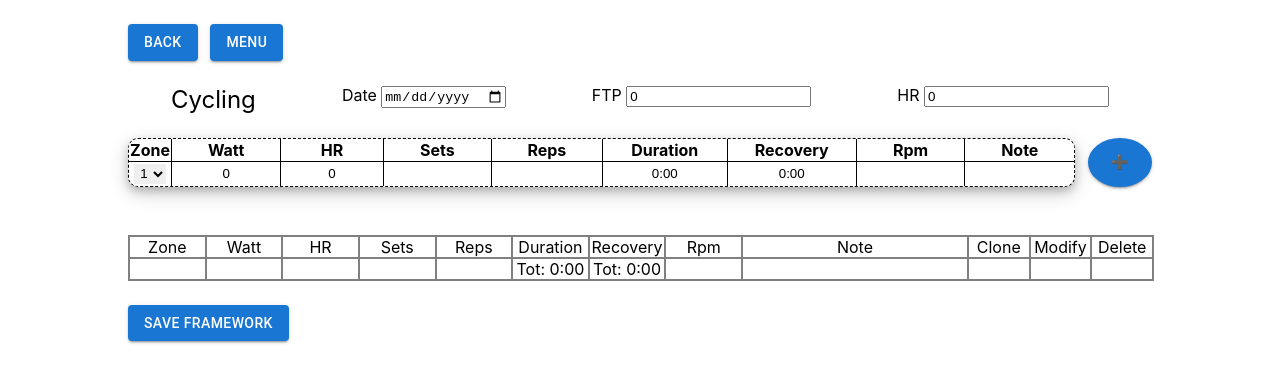
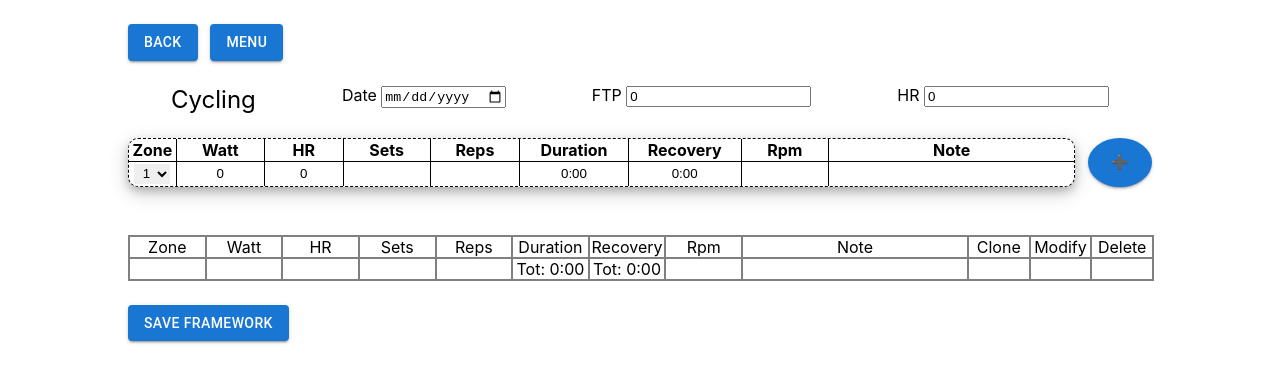
Before and after one commit to Federico836/gestione_all_outdoor, a React (Create React App) app: page / in a window 1280 px wide. Both pictures are taken after a click on the button "WRITE FRAMEWORK". Shown: the top 382 px of the page. Built offline with nearby package versions, Linux system fonts and the light colour scheme.

Commit message:
ridimensionata tabella add riga

```diff
--- a/src/componenti/scriviFramewrok/ciclismo/TabCiclismoAddRiga.module.css
+++ b/src/componenti/scriviFramewrok/ciclismo/TabCiclismoAddRiga.module.css
@@ -43,8 +43,12 @@
     border-right: 1px solid black;
     border-bottom: 1px solid black;
 }
+.tabella th:first-child {
+    width: 5%
+}
 .tabella th:last-child {
     border-right: 0;
+    width: 26%
 }
 
 .tabella tbody tr td input {
```
